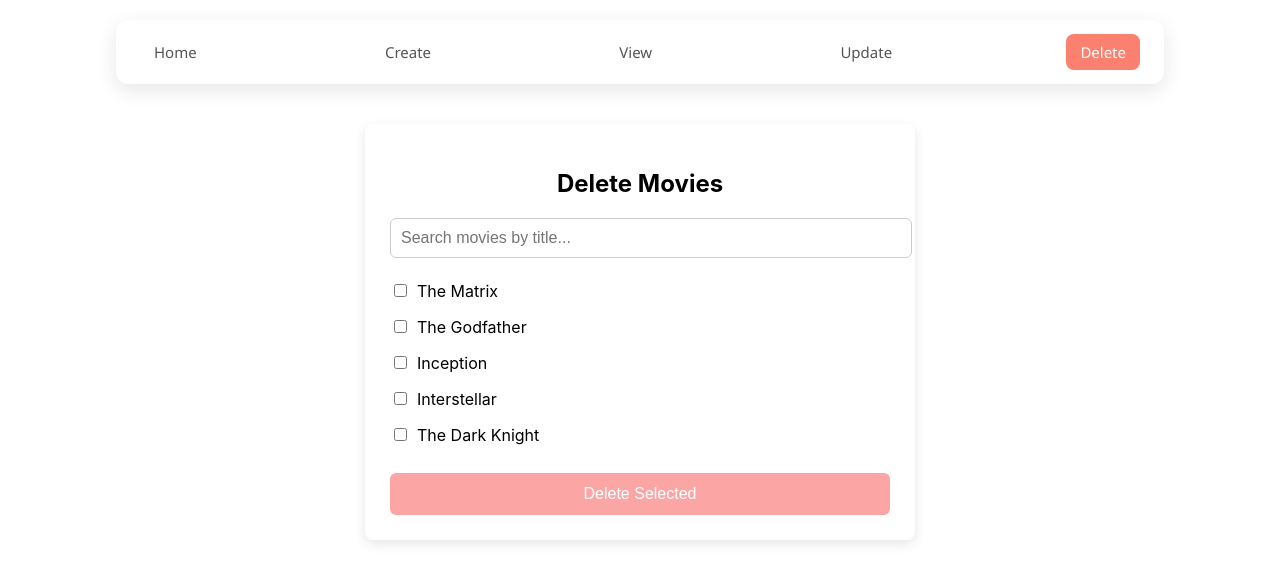
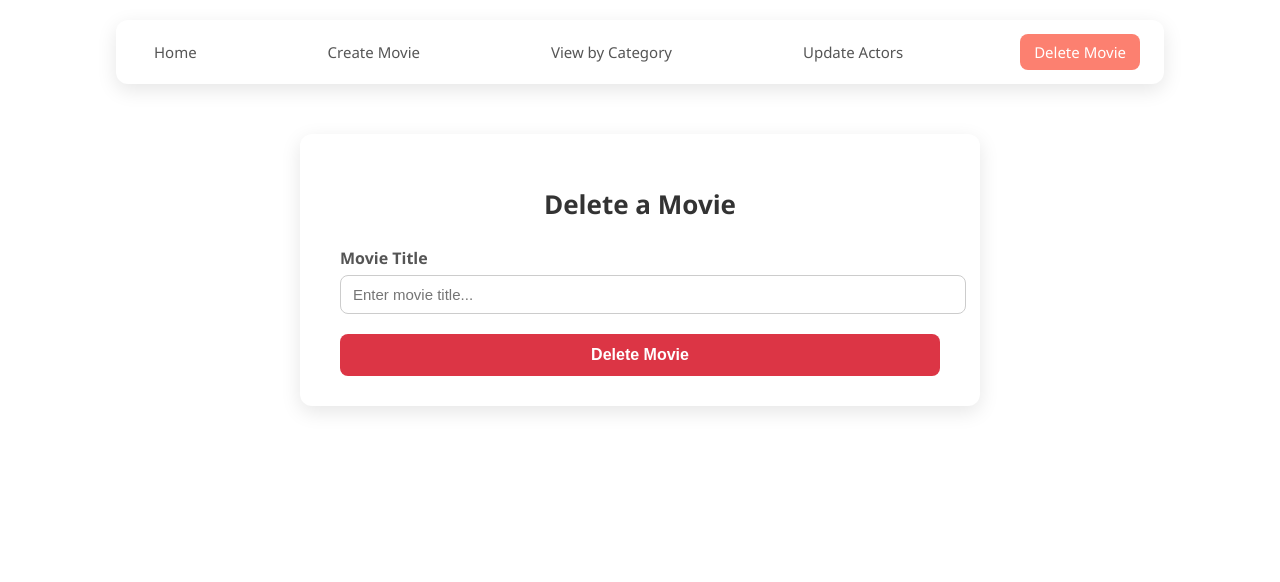
Before and after one commit to Ellagg/movie_management, a React (Create React App) app in the folder cs340-ui/: page /delete in a window 1280 px wide. Shown: the top 582 px of the page. Built offline with nearby package versions, Linux system fonts and the light colour scheme.

Commit message:
Updated delete functionality, navbar titles, and page titles

```diff
--- a/cs340-ui/src/App.js
+++ b/cs340-ui/src/App.js
@@ -2,7 +2,7 @@ import { BrowserRouter as Router, Routes, Route, Link } from "react-router-dom";
 import { useNavigate } from "react-router-dom";
 import Create from "./components/Create";
 import View from "./components/View";
-import Update from "./components/Update";
+import UpdateActors from "./components/UpdateActors";
 import Delete from "./components/Delete";
 import Navbar from "./components/Navbar";
 import "./App.css";
@@ -36,7 +36,7 @@ export default function App() {
           <Route path="/" element={<Home />} />
           <Route path="/create" element={<Create />} />
           <Route path="/view" element={<View />} />
-          <Route path="/update" element={<Update />} />
+          <Route path="/update-actors" element={<UpdateActors />} />
           <Route path="/delete" element={<Delete />} />
         </Routes>
       </Router>
--- a/cs340-ui/src/components/Delete.css
+++ b/cs340-ui/src/components/Delete.css
@@ -1,17 +1,3 @@
-.delete-container {
-  max-width: 500px;
-  margin: 40px auto;
-  padding: 25px;
-  background: white;
-  border-radius: 8px;
-  box-shadow: 0 4px 12px rgba(0,0,0,0.1);
-}
-
-.delete-container h2 {
-  text-align: center;
-  margin-bottom: 20px;
-}
-
 .search-input {
   width: 100%;
   padding: 10px;
@@ -59,3 +45,90 @@
 .delete-button:hover:not(:disabled) {
   background-color: #b91c1c;
 }
+
+/* Container: center the form and give card style */
+.delete-container {
+  max-width: 600px;
+  margin: 50px auto;
+  padding: 30px 40px;
+  background-color: #ffffff;
+  border-radius: 12px;
+  box-shadow: 0 6px 20px rgba(0, 0, 0, 0.1);
+  font-family: 'Segoe UI', Tahoma, Geneva, Verdana, sans-serif;
+}
+
+/* Form header */
+.delete-container h2 {
+  text-align: center;
+  margin-bottom: 25px;
+  color: #333;
+  font-size: 26px;
+}
+
+/* Labels */
+.delete-container label {
+  display: block;
+  margin-bottom: 6px;
+  font-weight: 600;
+  color: #555;
+}
+
+/* Input */
+.delete-container input[type="text"] {
+  width: 100%;
+  padding: 10px 12px;
+  margin-bottom: 20px;
+  border: 1px solid #ccc;
+  border-radius: 8px;
+  font-size: 15px;
+  transition: border 0.2s, box-shadow 0.2s;
+}
+
+.delete-container input[type="text"]:focus {
+  border-color: #dc3545; /* red for delete action */
+  box-shadow: 0 0 5px rgba(220, 53, 69, 0.3);
+  outline: none;
+}
+
+/* Delete button */
+.delete-container button {
+  width: 100%;
+  padding: 12px;
+  background-color: #dc3545;
+  color: white;
+  font-size: 16px;
+  font-weight: 600;
+  border: none;
+  border-radius: 8px;
+  cursor: pointer;
+  transition: background-color 0.2s, transform 0.1s;
+}
+
+.delete-container button:hover {
+  background-color: #c82333;
+  transform: translateY(-2px);
+}
+
+/* Feedback message */
+.delete-message {
+  margin-top: 15px;
+  text-align: center;
+  font-weight: 500;
+  color: #333;
+}
+
+/* Responsive tweaks */
+@media (max-width: 500px) {
+  .delete-container {
+    padding: 20px 15px;
+  }
+
+  .delete-container h2 {
+    font-size: 22px;
+  }
+
+  .delete-container button {
+    font-size: 14px;
+    padding: 10px;
+  }
+}
--- a/cs340-ui/src/components/Delete.jsx
+++ b/cs340-ui/src/components/Delete.jsx
@@ -11,62 +11,51 @@ export default function Delete() {
     { id: 5, title: "The Dark Knight" }
   ]);
 
-  const [search, setSearch] = useState("");
-  const [selected, setSelected] = useState([]);
-
-  const filteredMovies = movies.filter(movie =>
-    movie.title.toLowerCase().includes(search.toLowerCase())
-  );
-
-  const toggleSelect = (id) => {
-    setSelected(prev =>
-      prev.includes(id)
-        ? prev.filter(mid => mid !== id)
-        : [...prev, id]
-    );
-  };
+   const [titleToDelete, setTitleToDelete] = useState("");
+  const [message, setMessage] = useState("");
 
   const handleDelete = () => {
-    setMovies(prev => prev.filter(movie => !selected.includes(movie.id)));
-    setSelected([]);
+    const trimmedTitle = titleToDelete.trim().toLowerCase();
+
+    if (!trimmedTitle) {
+      setMessage("Please enter a movie title.");
+      return;
+    }
+
+    const exists = movies.some(
+      movie => movie.title.toLowerCase() === trimmedTitle
+    );
+
+    if (!exists) {
+      setMessage("Movie not found.");
+      return;
+    }
+
+    setMovies(prev =>
+      prev.filter(movie => movie.title.toLowerCase() !== trimmedTitle)
+    );
+
+    setTitleToDelete("");
+    setMessage("Movie deleted successfully.");
   };
 
   return (
     <div className="delete-container">
-      <h2>Delete Movies</h2>
+      <h2>Delete a Movie</h2>
 
+      <label>Movie Title</label>
       <input
         type="text"
-        placeholder="Search movies by title..."
-        value={search}
-        onChange={(e) => setSearch(e.target.value)}
-        className="search-input"
+        placeholder="Enter movie title..."
+        value={titleToDelete}
+        onChange={(e) => setTitleToDelete(e.target.value)}
       />
 
-      <div className="movie-list">
-        {filteredMovies.length === 0 && (
-          <p className="no-results">No movies found.</p>
-        )}
+      <button onClick={handleDelete}>
+        Delete Movie
+      </button>
 
-        {filteredMovies.map(movie => (
-          <label key={movie.id} className="movie-item">
-            <input
-              type="checkbox"
-              checked={selected.includes(movie.id)}
-              onChange={() => toggleSelect(movie.id)}
-            />
-            {movie.title}
-          </label>
-        ))}
-      </div>
-
-      <button
-        className="delete-button"
-        disabled={selected.length === 0}
-        onClick={handleDelete}
-      >
-        Delete Selected
-      </button>
+      {message && <p className="delete-message">{message}</p>}
     </div>
   );
 }
--- a/cs340-ui/src/components/Navbar.jsx
+++ b/cs340-ui/src/components/Navbar.jsx
@@ -9,19 +9,19 @@ function Navbar() {
             </NavLink>
 
             <NavLink to="/create" className="nav-link">
-                Create
+                Create Movie
             </NavLink>
 
             <NavLink to="/view" className="nav-link">
-                View
+                View by Category
             </NavLink>
 
-            <NavLink to="/update" className="nav-link">
-                Update
+            <NavLink to="/update-actors" className="nav-link">
+                Update Actors
             </NavLink>
 
             <NavLink to="/delete" className="nav-link">
-                Delete
+                Delete Movie
             </NavLink>
         </nav>
     );
--- a/cs340-ui/src/components/Update.jsx
+++ b/cs340-ui/src/components/UpdateActors.jsx
@@ -1,7 +1,7 @@
 import React, { useState } from "react";
-import "./Update.css";
+import "./UpdateActors.css";
 
-const Update = () => {
+const UpdateActors = () => {
   // Dummy data
   const actors = [
     { id: 1, name: "Tsunehiko Kamijō" },
@@ -38,7 +38,7 @@ const Update = () => {
 
   return (
     <div className="update-container">
-      <h2>Update Actor's Movies</h2>
+      <h2>Update the movies an actor has been in</h2>
 
       {/* Actor Dropdown */}
       <label>Select Actor:</label>
@@ -72,4 +72,4 @@ const Update = () => {
   );
 };
 
-export default Update;
+export default UpdateActors;
--- a/cs340-ui/src/components/View.jsx
+++ b/cs340-ui/src/components/View.jsx
@@ -62,7 +62,7 @@ const View = () => {
 
   return (
     <div className="view-container">
-      <h2>View Database</h2>
+      <h2>View Database by Category</h2>
 
       <label>Choose a category:</label>
       <select
```
Also changed, not shown: cs340-ui/src/components/UpdateActors.css (renamed from cs340-ui/src/components/Update.css).
